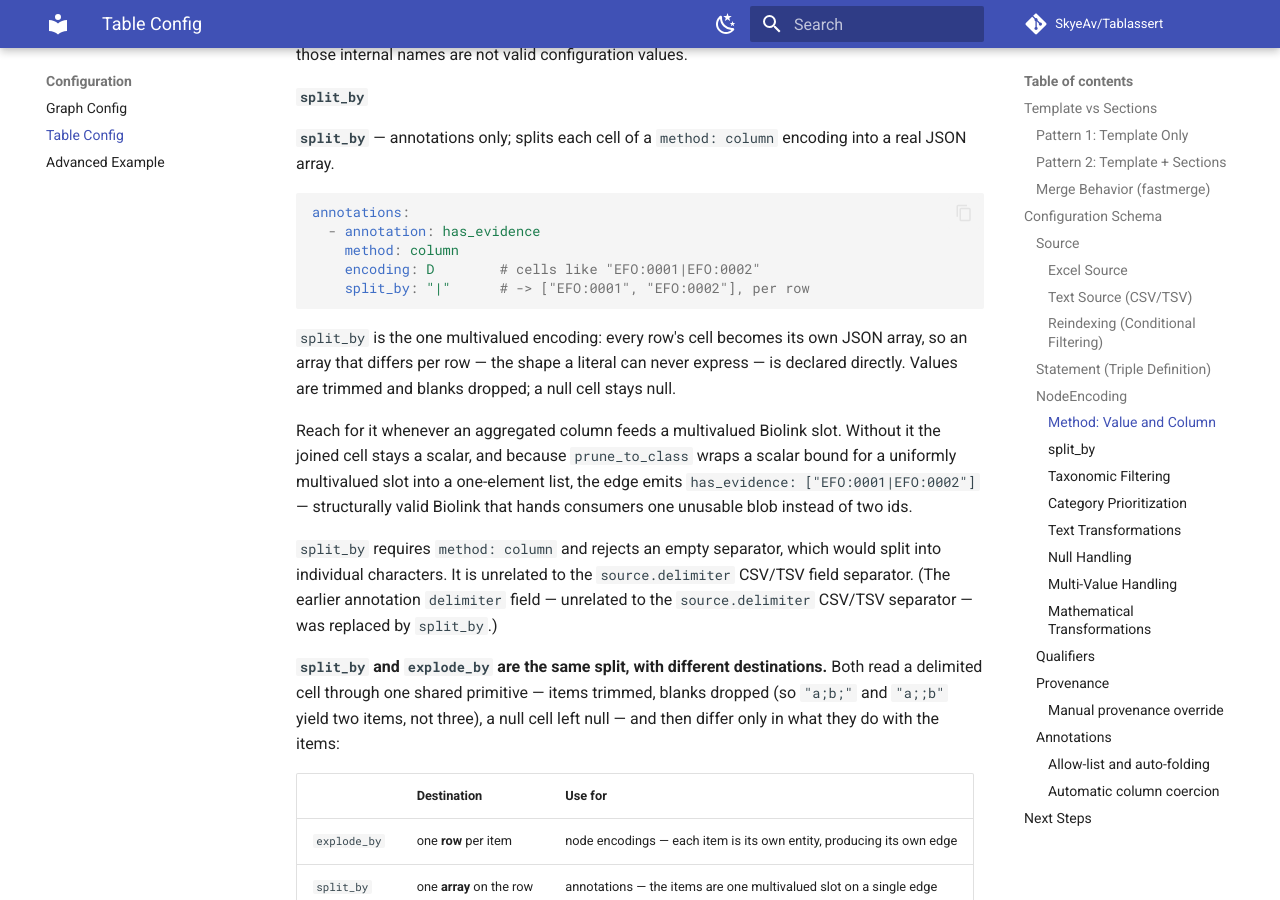
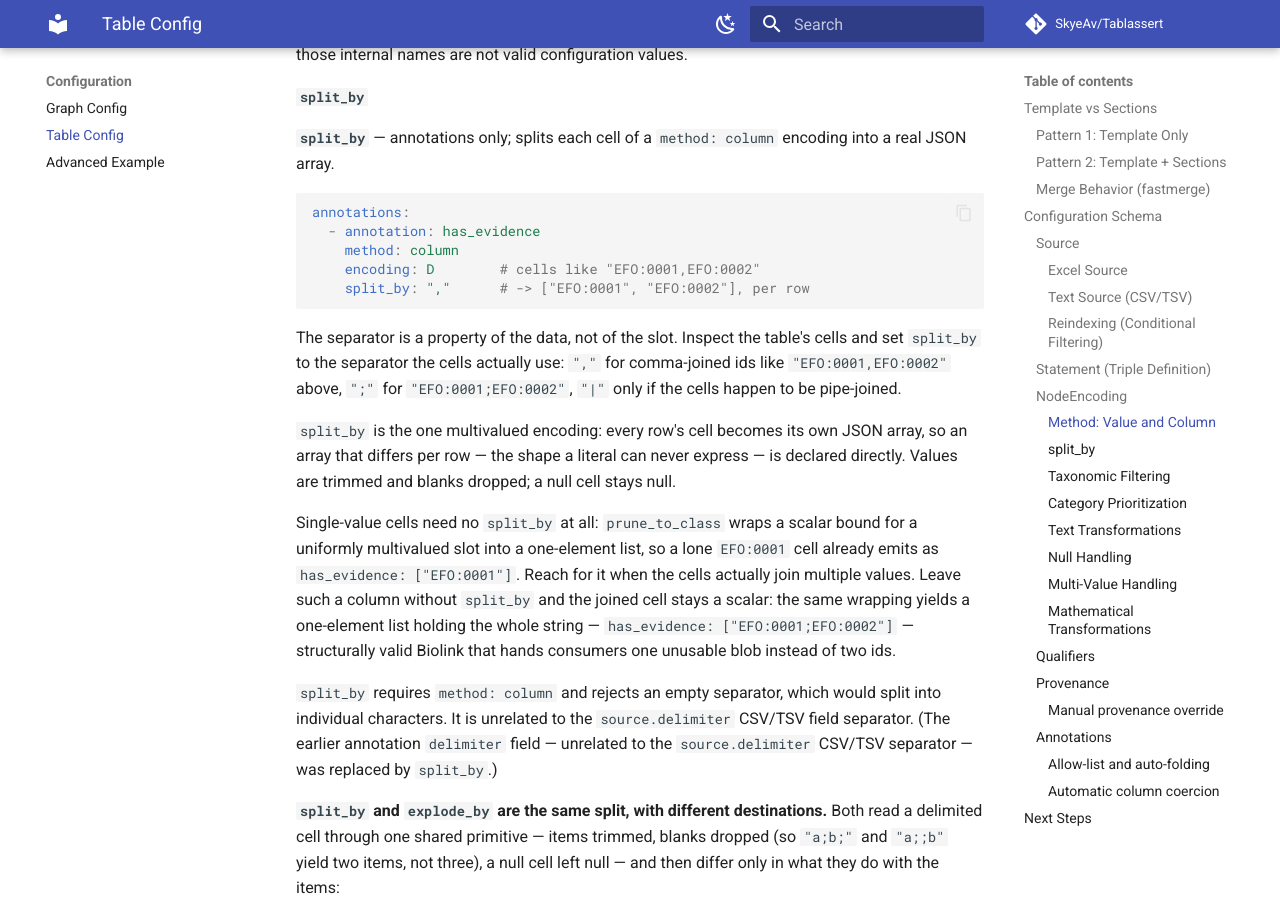
Before and after one commit to SkyeAv/Tablassert3.0.0, an MkDocs documentation site: the page built from docs/configuration/table.md, in a window 1280 px wide and 900 px high, scrolled down 6265 px. Built offline with MkDocs 1.6.1 and Material for MkDocs 9.7.7, drawn with Linux system fonts in a browser that asks for light colours; comment, search, counter and statistics services are not loaded; some of the changed text lies outside the part shown.

Commit message:
docs: stop prescribing pipe as the separator for multivalued slots (#103)
* docs(agent): stop teaching pipe as the has_evidence separator

The MULTIVALUED bullet hardcoded split_by: "|" for slots like has_evidence,
but upstream cells are not reliably pipe-delimited. The bullet now instructs
the agent to inspect the cells and declare split_by with the separator the
data actually uses (|, ,, or ;), or omit it for single-value cells whose
scalar the pipeline wraps into a one-element array.

* docs(table): stop presenting has_evidence cells as pipe-delimited

The split_by reference and annotations example taught pipe as the separator
for multivalued slots. Both now teach data-driven choice: inspect the cells
and set split_by to the separator they actually use (","/";"/"|"), with
examples using ","; single-value cells need no split_by because
prune_to_class wraps the scalar into a one-element array. The blob warning
is re-scoped to cells that actually join multiple values; feature facts and
the explode_by comparison are unchanged.

* docs(examples): generalize the has_evidence split_by guidance in the GEPA artifact

The optimized-instructions artifact hardcoded split_by: "|" when cells are
delimited. The fragment now matches the built-in prompt: inspect the cells,
use the separator they actually use (","/";"/"|"), omit split_by for
single-value cells (scalar wraps into a one-element array).

````diff
--- a/docs/configuration/table.md
+++ b/docs/configuration/table.md
@@ -220,13 +220,15 @@ At runtime those letters are converted internally to Polars column names such as
 annotations:
   - annotation: has_evidence
     method: column
-    encoding: D        # cells like "EFO:0001|EFO:0002"
-    split_by: "|"      # -> ["EFO:0001", "EFO:0002"], per row
+    encoding: D        # cells like "EFO:0001,EFO:0002"
+    split_by: ","      # -> ["EFO:0001", "EFO:0002"], per row
 ```
+
+The separator is a property of the data, not of the slot. Inspect the table's cells and set `split_by` to the separator the cells actually use: `","` for comma-joined ids like `"EFO:0001,EFO:0002"` above, `";"` for `"EFO:0001;EFO:0002"`, `"|"` only if the cells happen to be pipe-joined.
 
 `split_by` is the one multivalued encoding: every row's cell becomes its own JSON array, so an array that differs per row — the shape a literal can never express — is declared directly. Values are trimmed and blanks dropped; a null cell stays null.
 
-Reach for it whenever an aggregated column feeds a multivalued Biolink slot. Without it the joined cell stays a scalar, and because `prune_to_class` wraps a scalar bound for a uniformly multivalued slot into a one-element list, the edge emits `has_evidence: ["EFO:0001|EFO:0002"]` — structurally valid Biolink that hands consumers one unusable blob instead of two ids.
+Single-value cells need no `split_by` at all: `prune_to_class` wraps a scalar bound for a uniformly multivalued slot into a one-element list, so a lone `EFO:0001` cell already emits as `has_evidence: ["EFO:0001"]`. Reach for it when the cells actually join multiple values. Leave such a column without `split_by` and the joined cell stays a scalar: the same wrapping yields a one-element list holding the whole string — `has_evidence: ["EFO:0001;EFO:0002"]` — structurally valid Biolink that hands consumers one unusable blob instead of two ids.
 
 `split_by` requires `method: column` and rejects an empty separator, which would split into individual characters. It is unrelated to the `source.delimiter` CSV/TSV field separator. (The earlier annotation `delimiter` field — unrelated to the `source.delimiter` CSV/TSV separator — was replaced by `split_by`.)
 
@@ -460,7 +462,7 @@ Optional edge attributes (statistical metadata, notes, etc.).
 | `split_by` | String | No | Separator splitting each cell of a `method: column` encoding into a real JSON array. See [`split_by`](#split_by). |
 | (inherits Encoding) | | | All Encoding fields available (method, encoding, regex, etc.) |
 
-Multivalued Biolink slots such as `has_evidence` or `FDA_regulatory_approvals` — whose consumers iterate the value — must emit a real JSON array rather than a scalar. [`split_by`](#split_by) is the multivalued encoding: point it at an aggregated column and each cell's delimited text splits into a per-row array.
+Multivalued Biolink slots such as `has_evidence` or `FDA_regulatory_approvals` — whose consumers iterate the value — must emit a real JSON array rather than a scalar. [`split_by`](#split_by) is the multivalued encoding: point it at a column whose cells join multiple values, set it to the separator the cells actually use, and each cell's delimited text splits into a per-row array. A single-value column needs no `split_by` — the scalar is wrapped into a one-element array.
 
 **Example:**
 ```yaml
@@ -469,7 +471,7 @@ annotations:
   - {annotation: adjusted_p_value, method: column, encoding: D}        # A real Association slot -> emitted on the edge
   - {annotation: supporting_study_size, method: value, encoding: 450}  # Attached to no class -> inlined supporting study (see below)
   - {annotation: multiple_testing_correction_method, method: value, encoding: "Benjamini Hochberg"}
-  - {annotation: has_evidence, method: column, encoding: E, split_by: "|"}       # Multivalued -> a per-row JSON array
+  - {annotation: has_evidence, method: column, encoding: E, split_by: ","}       # cells like "EFO:0001,EFO:0002" -> a per-row JSON array
   - {annotation: approval_ids, method: column, encoding: F}            # Curated pass-through -> emitted verbatim as a scalar (e.g. "011111|022222")
 
   # Descriptive name of your choice — folded into `supporting_text` on output.
````
Also changed, not shown: 2 other files.
